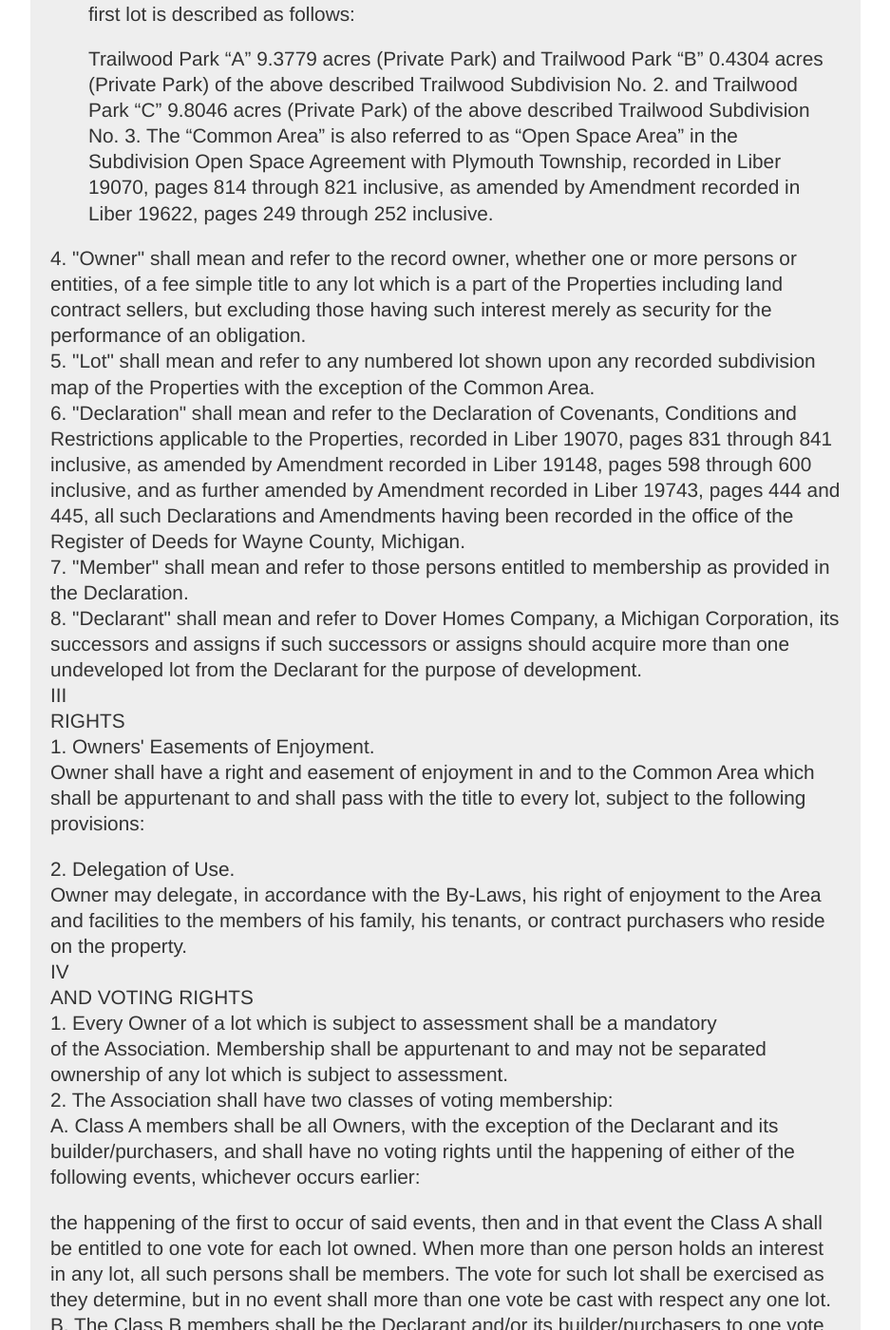
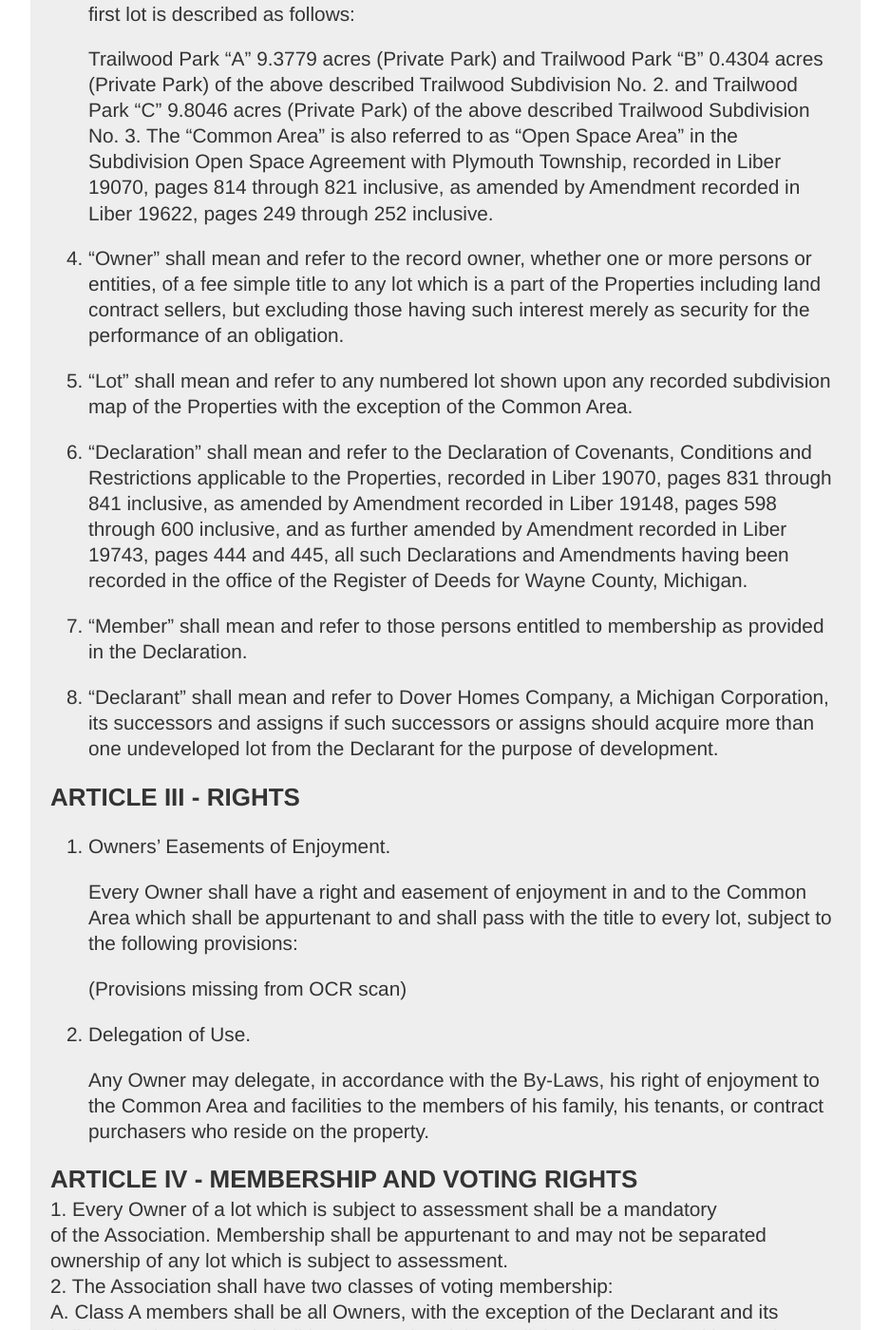
Before and after one commit to trailwoodhomeowners/trailwoodhomeowners.github.io, a Jekyll site: the page built from bylaws.md, in a window 1280 px wide and 1400 px high, scrolled down 1111 px. Shown: the whole window at 95% size, without its empty margins (171-1108 px from the left). Built offline with Jekyll 4.4.1, drawn with Linux system fonts in a browser that asks for light colours; our own code applies the rules of GitHub Pages for plain Markdown files; some of the changed text lies outside the part shown.

Commit message:
More WIP.

```diff
--- a/bylaws.md
+++ b/bylaws.md
@@ -47,22 +47,56 @@
     inclusive, as amended by Amendment recorded in Liber 19622, pages 249
     through 252 inclusive.
 
-<section>4. "Owner" shall mean and refer to the record owner, whether one or more persons or entities, of a fee simple title to any lot which is a part of the Properties including land contract sellers, but excluding those having such interest merely as security for the performance of an obligation.</section>
-<section>5. "Lot" shall mean and refer to any numbered lot shown upon any recorded subdivision map of the Properties with the exception of the Common Area.</section>
-<section>6. "Declaration" shall mean and refer to the Declaration of Covenants, Conditions and Restrictions applicable to the Properties, recorded in Liber 19070, pages 831 through 841 inclusive, as amended by Amendment recorded in Liber 19148, pages 598 through 600 inclusive, and as further amended by Amendment recorded in Liber 19743, pages 444 and 445, all such Declarations and Amendments having been recorded in the office of the Register of Deeds for Wayne County, Michigan.</section>
-<section>7. "Member" shall mean and refer to those persons entitled to membership as provided in the Declaration.</section>
-<section>8. "Declarant" shall mean and refer to Dover Homes Company, a Michigan Corporation, its successors and assigns if such successors or assigns should acquire more than one undeveloped lot from the Declarant for the purpose of development.</section>
-<article>III</article>
-<property>RIGHTS</property>
-<section>1. Owners' Easements of Enjoyment.</section>
-<every>Owner shall have a right and easement of enjoyment in and to the Common Area which shall be appurtenant to and shall pass with the title to every lot, subject to the following provisions:</every><a></a><b></b>
-<c></c>
-<d></d>
-<section>2. Delegation of Use.</section>
-<any>Owner may delegate, in accordance with the By-Laws, his right of enjoyment to the</any>
-<common>Area and facilities to the members of his family, his tenants, or contract purchasers who reside on the property.</common>
-<article>IV</article>
-<membership>AND VOTING RIGHTS</membership>
+4. "Owner" shall mean and refer to the record owner, whether one or more
+    persons or entities, of a fee simple title to any lot which is a part of
+    the Properties including land contract sellers, but excluding those
+    having such interest merely as security for the performance of an
+    obligation.
+
+5. "Lot" shall mean and refer to any numbered lot shown upon any recorded
+    subdivision map of the Properties with the exception of the Common
+    Area.
+
+6. "Declaration" shall mean and refer to the Declaration of Covenants,
+    Conditions and Restrictions applicable to the Properties, recorded in
+    Liber 19070, pages 831 through 841 inclusive, as amended by Amendment
+    recorded in Liber 19148, pages 598 through 600 inclusive, and as further
+    amended by Amendment recorded in Liber 19743, pages 444 and 445, all such
+    Declarations and Amendments having been recorded in the office of the
+    Register of Deeds for Wayne County, Michigan.
+
+7. "Member" shall mean and refer to those persons entitled to membership as
+    provided in the Declaration.
+
+8. "Declarant" shall mean and refer to Dover Homes Company, a Michigan
+    Corporation, its successors and assigns if such successors or assigns
+    should acquire more than one undeveloped lot from the Declarant for the
+    purpose of development.
+
+
+ARTICLE III - RIGHTS
+--------------------
+
+1. Owners' Easements of Enjoyment.
+
+    Every Owner shall have a right and easement of enjoyment in and to the
+    Common Area which shall be appurtenant to and shall pass with the title
+    to every lot, subject to the following provisions:
+
+    (Provisions missing from OCR scan)
+
+2. Delegation of Use.
+
+    Any Owner may delegate, in accordance with the By-Laws, his right of
+    enjoyment to the Common Area and facilities to the members of his
+    family, his tenants, or contract purchasers who reside on the
+    property.
+
+
+
+ARTICLE IV - MEMBERSHIP AND VOTING RIGHTS
+-----------------------------------------
+
 <section>1. Every Owner of a lot which is subject to assessment shall be a mandatory</section>
 <member>of the Association. Membership shall be appurtenant to and may not be separated</member>
 <from>ownership of any lot which is subject to assessment.</from>
@@ -73,8 +107,12 @@
 <to>any one lot.</to>
 <class>B. The Class B members shall be the Declarant and/or its builder/purchasers</class>
 <entitled>to one vote for each lot owned.</entitled>
-<article>V</article>
-<covenant>FOR MAINTENANCE ASSESSMENTS</covenant>
+
+
+
+ARTICLE V - COVENANT FOR MAINTENANCE ASSESSMENTS
+------------------------------------------------
+
 <section>1. Creation of the Lien and Personal Obligation of Assessments. The Declarant, for each lot owned within the Properties, hereby covenants, and each owner of any lot by acceptance of a deed therefor, whether or not it shall be so expressed in such deed, is deemed to covenant and agree to pay to the Association: (1) annual general assessments or charges, and (2) special assessments for capital improvements, such assessments to be established and collected as hereinafter provided. The annual and special assessments, together with interest, costs, and reasonable attorney's fees, shall be a charge on the land and shall be a continuing lien upon the property against which each such assessment is made. Each such assessment, together with interest, costs, and reasonable attorney's fees, shall also be the personal obligation of the person who was the Owner of such property at the time when the assessment fell due. The personal obligation for delinquent assessments shall not pass to his successors in title unless expressly assumed by them.</section>
 <section>2. Purpose of Assessments. The assessments levied by the Association shall be used exclusively to promote the recreation, health, safety, and welfare of the residents in the Properties and for the improvement and maintenance of the Common Area.</section>
 <section>3. Maximum Annual Assessment. Until January 1 of the year immediately following the conveyance of the first lot to an Owner, the maximum annual assessment shall be Twenty-Five ($25.00) Dollars per lot.</section>
@@ -88,32 +126,47 @@
 <section>8. Effect of Nonpayment of Assessments: Remedies of the Association. Any assessment not paid within thirty (30) days after the due date shall bear interest from the due date at the rate of six (6%) percent per annum. The Association may bring an action at law against the owner personally obligated to pay the same, or foreclose the lien against the property. No owner may waive or otherwise escape liability for the assessments provided for herein by non-use of the Common Area or abandonment of his lot.</section>
 <section>9. Exempt Property. All Common Area and all other property exempt from taxation by state or local governments and dedicated for public use shall be exempt from the assessments, charge and lien created herein.</section>
 <section>10. Subordination of the Lien to Mortgages. The lien of the assessments provided for herein shall be subordinate to the lien of any first mortgage. Sale or transfer of any lot shall not affect the assessment lien. However, the sale or transfer of any lot pursuant to mortgage foreclosure or any proceeding in lieu thereof shall extinguish the lien of such assessments as to payments which became due prior to such sale or transfer. No sale or transfer shall relieve such lot from liability for any assessments thereafter becoming due or from the lien' thereof.</section>
-<article>VI</article>
-<meetings>OF MEMBERS</meetings>
+
+
+ARTICLE VI - MEETINGS OF MEMBERS
+--------------------------------
+
 <section>1. Annual Meetings. The first annual meeting of the members shall be held within one year from the date of incorporation of the Association, and each subsequent regular annual meeting of the members shall be held on the same day of the same month of each year thereafter, at the hour of four (4:00) o'clock p. m. If the day for the annual meeting of the members is a legal holiday, the meeting will be held at the same hour on the first day following which is not a legal holiday.</section>
 <section>2. Special Meetings. Special meetings of the members may be called at any time by the president or by vote of the Board of Directors, or upon written request of the members who are entitled to vote one-fourth (l/4) of all of the votes of the Class A membership.</section>
 <section>3. Notice of Meetings. Written notice of each meeting of the members shall be given by, or at the direction of, the secretary or person authorized to call the meeting, by mailing a copy of such notice, postage prepaid, at least thirty (30) days before such meeting to each member entitled to vote thereat, addressed to the member's address last appearing on the books of the Association, or supplied by such member to the Association for the purpose of notice. Each member shall register his address with the secretary, and notices of meetings shall be mailed to him at. such address. Such notice shall specify the place, day and hour of the meeting, and in the case of a special meeting, the purpose of the meeting. If the business of any meeting shall involve any change in the basis or maximum amount of the annual assessment, or any special assessments, notice of such meeting shall be given or sent as provided herein.</section>
 <section>4. Quorum. The presence at the meeting of members entitled to cast, or of proxies entitled to cast, one-tenth (l/10) of the votes of each class of membership shall constitute a quorum for any action except as otherwise provided in the Articles of Incorporation, the Declaration of Covenants, Conditions and Restrictions, or these By-Laws. If, however, such quorum shall not be present or represented at any meeting, the members entitled to vote thereat shall have power to adjourn the meeting from time to time, without notice other than announcement at the meeting, until a quorum as aforesaid shall be present or be represented.</section>
 <section>5. Proxies. At all meetings of members, each member may vote in person or by proxy. All proxies shall be in writing and filed with the secretary. Every proxy shall be revocable and shall automatically cease upon conveyance by the member of his lot.</section>
-<article>VII</article>
-<board>OF DIRECTORS: SELECTION: TERM OF OFFICE</board>
+
+
+ARTICLE VII - BOARD OF DIRECTORS; SELECTION; TERM OF OFFICE
+-----------------------------------------------------------
+
 <section>1. Number. The affairs of this Association shall be managed by a Board of nine (9) Directors who need not be members of the Association. Such Board of Directors may be appointed by the Developer until such time as not less than forty (40%) percent of the residential lots in the Subdivision shall have been sold to Owners. Thereafter the Board of Directors shall be elected by the Owners.</section>
 <section>2. Term of Office. At the first annual meeting the members shall elect three directors for a term of one year, three directors for a term of two years and three directors for a term of three years; and at each annual meetings thereafter the members shall elect three directors for a term of three years to replace the directors whose term of office has expired.</section>
 <section>3. Removal. Any director may be removed from the Board, with or without cause, by a majority vote of the members of the Association.</section>
 <section>4. Vacancies. Vacancies in the Board of Directors caused by death, resignation or removal of a director shall be filled by appointment by and upon the vote of a majority of the remaining directors, and such director or directors, so appointed, shall serve for the unexpired term of his predecessor.</section>
 <section>5. Compensation. No director shall receive compensation for any service he may render to the Association. However, any director may be reimbursed for his actual and reasonable expenses incurred in the performance of his duties.</section>
 <section>6. Action Taken Without a Meeting. The directors shall have the right to take any action in the absence of a meeting which they could take at a meeting by obtaining the written approval of all of the directors. Any action so approved shall have the same effect as though taken at a meeting of the directors.</section>
-<article>VIII</article>
-<nomination>AND ELECTION OF DIRECTORS</nomination>
+
+
+ARTICLE VIII - NOMINATION AND ELECTION OF DIRECTORS
+---------------------------------------------------
+
 <section>1. Nomination. Nomination for election to the Board of Directors shall be made by a Nominating Committee. Nominations may also be made from the floor at the annual meeting. The Nominating Committee shall consist of a Chairman, who shall be a member of the Board of Directors, and two or more members of the Association. The Nominating Committee shall be appointed by the Board of Directors prior to each annual meeting of the members, to serve from the close of such annual meeting until the close of the next annual meeting and such appointment shall be announced at each annual meeting. The Nominating Committee shall make as many nominations for election to the Board of Directors as it shall in its discretion determine, but not less than the number of vacancies that are to be filled. Such nominations may be made from among members or non-members.</section>
 <section>2. Election. Election to the Board of Directors shall be by secret written ballot. At such election the members or their proxies may cast, in respect to each vacancy, as many votes as they are entitled to cast under the provisions of Article IV. The persons receiving the largest number of votes shall be elected. Cumulative voting is not permitted.</section>
-<article>IX</article>
-<meetings>OF DIRECTORS</meetings>
+
+
+ARTICLE IX - MEETINGS OF DIRECTORS
+----------------------------------
+
 <section>1. Regular Meetings. Regular meetings of the Board of Directors shall be held monthly without notice, at such place and hour as may be fixed from time to time by resolution of the Board. Should said meeting fall upon a legal holiday, then that meeting shall be held at the same time on the next business day which is not a legal holiday.</section>
 <section>2. Special Meetings. Special meetings of the Board of Directors shall be held when called by the president of the Association, or by any two directors, after not less than three (3) days' notice to each director.</section>
 <section>3. Quorum. A majority of the number of directors shall constitute a quorum for the transaction of business. Every act or decision done or made by a majority of the directors present at a duly held meeting at which a quorum is present shall be regarded as the act of the Board.</section>
-<article>X</article>
-<powers>AND DUTIES OF THE BOARD OF DIRECTORS</powers>
+
+
+ARTICLE X - POWERS AND DUTIES OF THE BOARD OF DIRECTORS
+-------------------------------------------------------
+
 <section>1. Powers. The Board of Directors shall have power to:</section><a></a><b></b>
 <c></c>
 <d></d>
@@ -128,8 +181,11 @@
 <f></f>
 <g></g>
 <h></h><i></i>
-<article>XI</article>
-<officers>AND THEIR DUTIES</officers>
+
+
+ARTICLE XI - OFFICERS AND THEIR DUTIES
+--------------------------------------
+
 <section>1. Enumeration of Officers. The officers of this Association shall be a president, any number of vice-presidents, who shall at all times be members of the Board of Directors, a secretary and a treasurer, and such other officers as the Board may from time to time by resolution create.</section>
 <section>2. Election of Officers. The election of officers shall take place at the first meeting of the Board of Directors following each annual meeting of the members and shall be by majority vote of the directors.</section>
 <section>3. Term. The officers of this Association shall be elected annually by the Board and each shall hold office for one (1) year unless he shall sooner resign, or shall be removed, or otherwise disqualified to serve.</section>
@@ -144,23 +200,43 @@
 <c></c>
 <treasurer></treasurer>
 <d></d>
-<article>XII</article>
-<committees></committees>
+
+
+ARTICLE XII - COMMITTEES
+------------------------
+
 <the>Association shall appoint a Nominating Committee, as provided in these By-Laws. In addition, the Board of Directors shall appoint other committees as deemed appropriate in carrying out its purposes.</the>
-<article>XIII</article>
-<books>AND RECORDS</books>
+
+
+ARTICLE XIII - BOOKS AND RECORDS
+--------------------------------
+
 <the>books, records and papers of the Association shall at all times, during reasonable business hours, be subject to inspection by any member. The Declaration, the Articles of Incorporation and the By-Laws of the Association shall be available for inspection by any member at the principal office of the Association, where copies may be purchased at reasonable cost.</the>
-<article>XIV</article>
-<proxies></proxies>
+
+
+ARTICLE XIV - PROXIES
+---------------------
+
 <section>1. At all meetings of members, each member may vote in person or by proxy.</section>
 <section>2. All proxies shall be in writing and filed with the Secretary. No proxy shall extend beyond a period of eleven (11)) months, and every proxy shall automatically cease upon sale by the member of his lot.</section>
-<article>XV</article>
-<corporate>SEAL</corporate>
-<no>seal shall be required to be adopted as the corporate seal of this Association for the regular conduct of its business. In the event a seal should be required for any transaction, then any blank corporate seal may be utilized as the seal for this Association.</no>
-<article>XVI</article>
-<amendments></amendments>
+
+
+ARTICLE XV - CORPORATE SEAL
+---------------------------
+
+No seal shall be required to be adopted as the corporate seal of this Association for the regular conduct of its business. In the event a seal should be required for any transaction, then any blank corporate seal may be utilized as the seal for this Association.</no>
+
+
+ARTICLE XVI - AMENDMENTS
+------------------------
+
 <section>1. These By-laws may be amended, at a regular or special meeting of the members, by a vote of two thirds of each class of members present either in person or by proxy, provided that any matter stated herein to be or which is in fact governed by the Declaration of Covenants, Conditions and Restrictions applicable to the Properties, and recorded, may not be amended except as provided in such Declaration of Covenants, Conditions and Restrictions.</section>
 <section>2. In the case of any conflict between the Articles of Incorporation and these By-Laws, the Articles shall control; and in the case of any conflict between the Declaration of Covenants, Conditions and Restrictions applicable to the Properties and these By-Laws, the Declaration of Covenants, Conditions and Restrictions shall control.</section>
-<article>XVII</article>
-<miscellaneous></miscellaneous>
-<the>fiscal year of the Association shall begin on the first day of January and end on the 31st day of December of every year, except that the first fiscal year shall begin on the date of incorporation.</the></div>
+
+
+ARTICLE XVII - MISCELLANEOUS
+----------------------------
+
+The fiscal year of the Association shall begin on the first day of January and
+end on the 31st day of December of every year, except that the first fiscal year
+shall begin on the date of incorporation.
```
Also changed, not shown: other parts of bylaws.md (+9 -9 lines).
